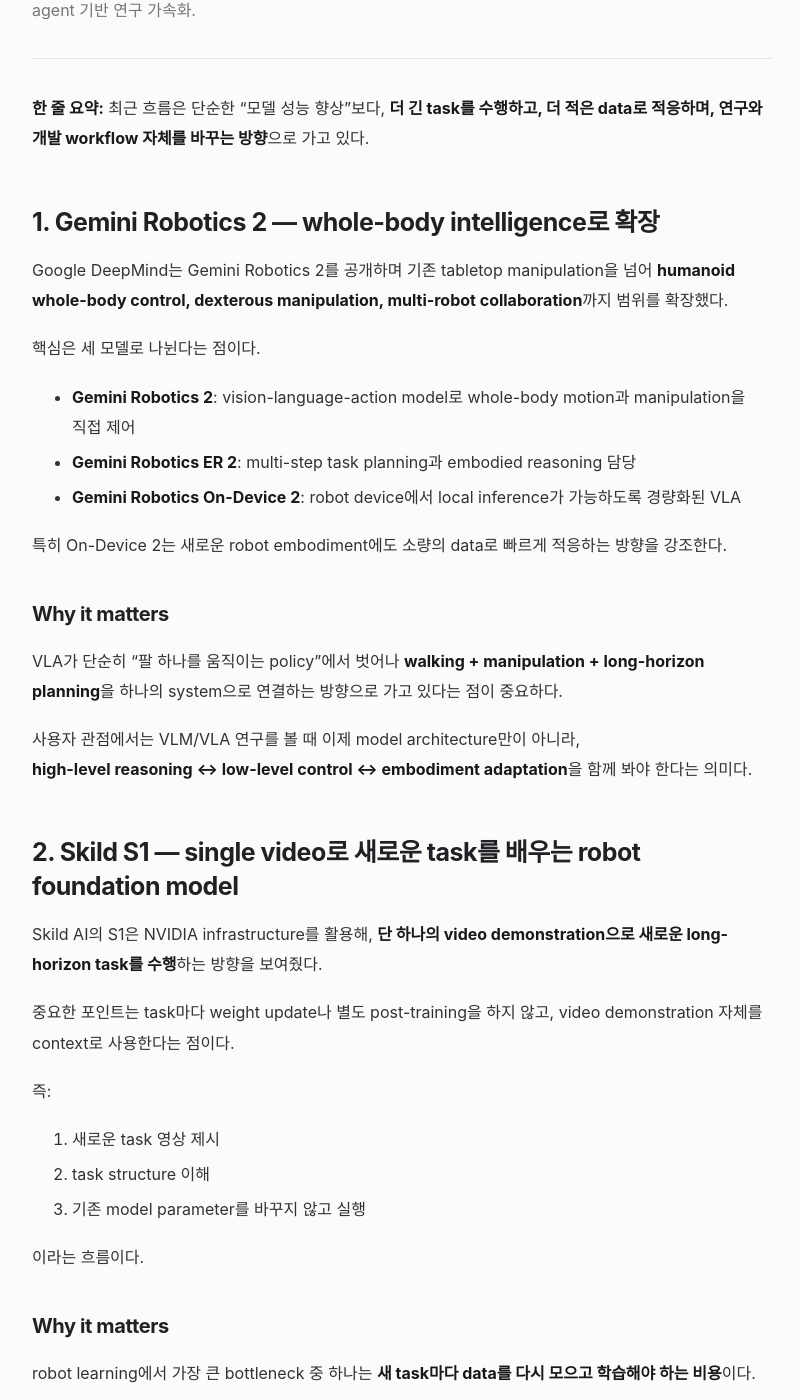
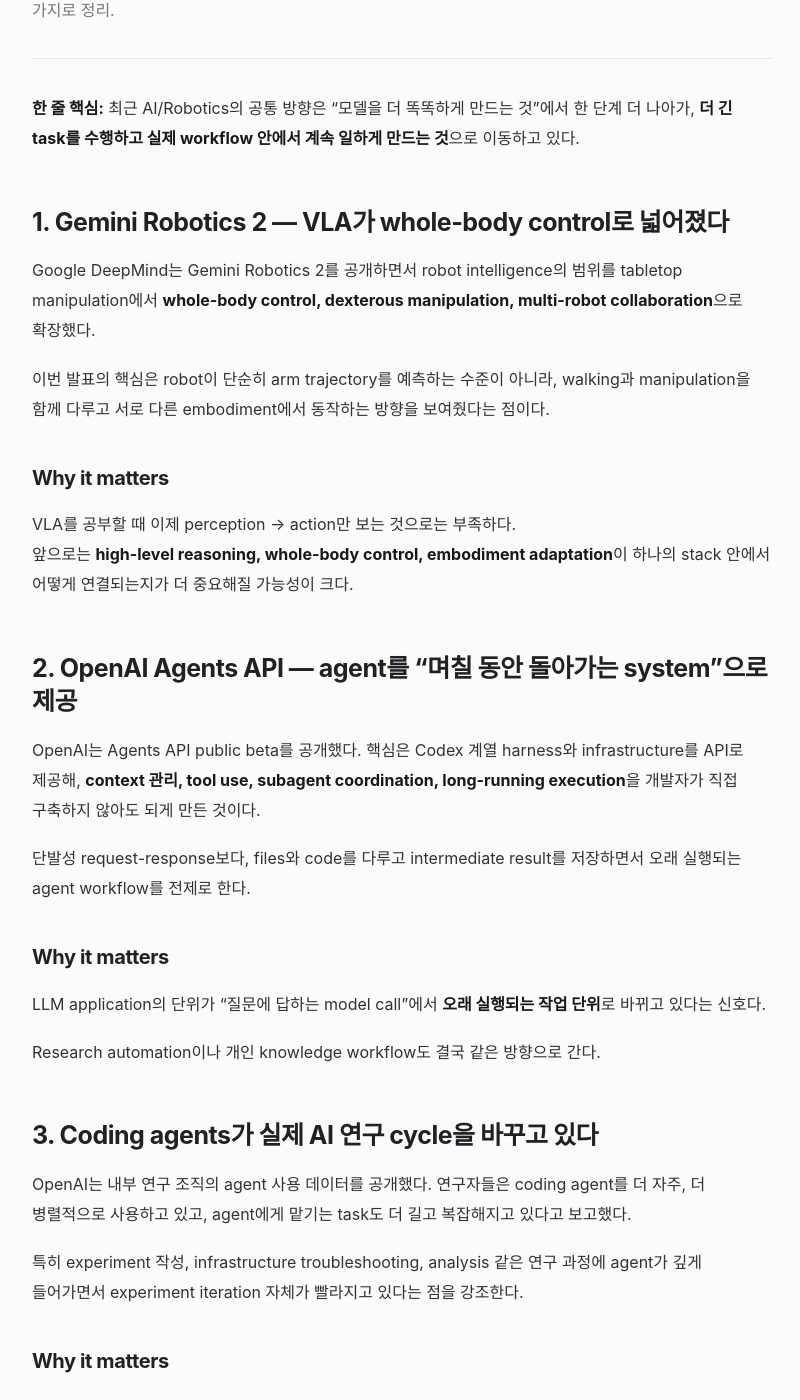
Before and after one commit to nayana224/nayana224.github.io, a Jekyll site: the page built from _research_feed/2026-09-19-ai-robotics.md, in a window 1280 px wide and 1400 px high, scrolled down 378 px. Shown: the whole window, without its empty margins (238-1038 px from the left). Built offline with Jekyll 4.4.1, drawn with Linux system fonts in a browser that asks for light colours; some of the changed text lies outside the part shown.

Commit message:
feed: fix timezone and verify AI robotics update

```diff
--- a/_research_feed/2026-09-19-ai-robotics.md
+++ b/_research_feed/2026-09-19-ai-robotics.md
@@ -1,96 +1,56 @@
 ---
 layout: feed_note
-title: "AI & Robotics Update — Gemini Robotics 2, Skild S1, OpenAI Research Acceleration"
-date: 2026-09-19
+title: "AI & Robotics Update — Gemini Robotics 2, Agents API, Research Acceleration"
+date: 2026-09-19 00:30:00 +0900
 channel: ai-robotics
 channel_label: AI & Robotics
-summary: "최근 AI/Robotics 흐름에서 눈여겨볼 세 가지: whole-body VLA, single-video robot learning, coding agent 기반 연구 가속화."
+summary: "whole-body robotics, long-running cloud agents, coding-agent 기반 연구 가속화까지 최근 흐름을 세 가지로 정리."
 ---
 
-**한 줄 요약:** 최근 흐름은 단순한 “모델 성능 향상”보다, **더 긴 task를 수행하고, 더 적은 data로 적응하며, 연구와 개발 workflow 자체를 바꾸는 방향**으로 가고 있다.
+**한 줄 핵심:** 최근 AI/Robotics의 공통 방향은 “모델을 더 똑똑하게 만드는 것”에서 한 단계 더 나아가, **더 긴 task를 수행하고 실제 workflow 안에서 계속 일하게 만드는 것**으로 이동하고 있다.
 
-## 1. Gemini Robotics 2 — whole-body intelligence로 확장
+## 1. Gemini Robotics 2 — VLA가 whole-body control로 넓어졌다
 
-Google DeepMind는 Gemini Robotics 2를 공개하며 기존 tabletop manipulation을 넘어 **humanoid whole-body control, dexterous manipulation, multi-robot collaboration**까지 범위를 확장했다.
+Google DeepMind는 Gemini Robotics 2를 공개하면서 robot intelligence의 범위를 tabletop manipulation에서 **whole-body control, dexterous manipulation, multi-robot collaboration**으로 확장했다.
 
-핵심은 세 모델로 나뉜다는 점이다.
-
-- **Gemini Robotics 2**: vision-language-action model로 whole-body motion과 manipulation을 직접 제어
-- **Gemini Robotics ER 2**: multi-step task planning과 embodied reasoning 담당
-- **Gemini Robotics On-Device 2**: robot device에서 local inference가 가능하도록 경량화된 VLA
-
-특히 On-Device 2는 새로운 robot embodiment에도 소량의 data로 빠르게 적응하는 방향을 강조한다.
+이번 발표의 핵심은 robot이 단순히 arm trajectory를 예측하는 수준이 아니라, walking과 manipulation을 함께 다루고 서로 다른 embodiment에서 동작하는 방향을 보여줬다는 점이다.
 
 ### Why it matters
 
-VLA가 단순히 “팔 하나를 움직이는 policy”에서 벗어나 **walking + manipulation + long-horizon planning**을 하나의 system으로 연결하는 방향으로 가고 있다는 점이 중요하다.
+VLA를 공부할 때 이제 perception → action만 보는 것으로는 부족하다.
+앞으로는 **high-level reasoning, whole-body control, embodiment adaptation**이 하나의 stack 안에서 어떻게 연결되는지가 더 중요해질 가능성이 크다.
 
-사용자 관점에서는 VLM/VLA 연구를 볼 때 이제 model architecture만이 아니라,
-**high-level reasoning ↔ low-level control ↔ embodiment adaptation**을 함께 봐야 한다는 의미다.
+## 2. OpenAI Agents API — agent를 “며칠 동안 돌아가는 system”으로 제공
 
-## 2. Skild S1 — single video로 새로운 task를 배우는 robot foundation model
+OpenAI는 Agents API public beta를 공개했다. 핵심은 Codex 계열 harness와 infrastructure를 API로 제공해, **context 관리, tool use, subagent coordination, long-running execution**을 개발자가 직접 구축하지 않아도 되게 만든 것이다.
 
-Skild AI의 S1은 NVIDIA infrastructure를 활용해, **단 하나의 video demonstration으로 새로운 long-horizon task를 수행**하는 방향을 보여줬다.
-
-중요한 포인트는 task마다 weight update나 별도 post-training을 하지 않고, video demonstration 자체를 context로 사용한다는 점이다.
-
-즉:
-
-1. 새로운 task 영상 제시
-2. task structure 이해
-3. 기존 model parameter를 바꾸지 않고 실행
-
-이라는 흐름이다.
+단발성 request-response보다, files와 code를 다루고 intermediate result를 저장하면서 오래 실행되는 agent workflow를 전제로 한다.
 
 ### Why it matters
 
-robot learning에서 가장 큰 bottleneck 중 하나는 **새 task마다 data를 다시 모으고 학습해야 하는 비용**이다.
+LLM application의 단위가 “질문에 답하는 model call”에서 **오래 실행되는 작업 단위**로 바뀌고 있다는 신호다.
 
-S1이 보여주는 방향은 앞으로 robot policy가 “학습이 끝난 model”이 아니라,
-**실행 시점에 demonstration을 context로 받아 즉시 적응하는 model**로 바뀔 가능성을 보여준다.
+Research automation이나 개인 knowledge workflow도 결국 같은 방향으로 간다.
 
-## 3. OpenAI — coding agent가 실제 연구 workflow를 바꾸고 있음
+## 3. Coding agents가 실제 AI 연구 cycle을 바꾸고 있다
 
-OpenAI는 내부 연구 workflow 분석을 통해 coding agent 사용이 단순한 code completion을 넘어 **실험 생성, 코드 작성, 복잡한 연구 task 수행**으로 확대되고 있다고 공개했다.
+OpenAI는 내부 연구 조직의 agent 사용 데이터를 공개했다. 연구자들은 coding agent를 더 자주, 더 병렬적으로 사용하고 있고, agent에게 맡기는 task도 더 길고 복잡해지고 있다고 보고했다.
 
-OpenAI가 강조한 변화는 다음과 같다.
-
-- 연구자가 직접 작성하는 code의 양보다 agent가 수행하는 code 작업 비중 증가
-- experiment iteration 속도 증가
-- agent에게 맡기는 task의 complexity 증가
-- research cycle 자체가 더 빨라지는 현상
+특히 experiment 작성, infrastructure troubleshooting, analysis 같은 연구 과정에 agent가 깊게 들어가면서 experiment iteration 자체가 빨라지고 있다는 점을 강조한다.
 
 ### Why it matters
 
-AI researcher의 생산성 도구가 notebook assistant 수준을 넘어 **experiment operator에 가까워지고 있다**는 의미다.
+AI researcher에게 agent는 이제 단순 code completion 도구가 아니라 **research loop 일부**가 되고 있다.
 
-앞으로 개인 연구 workflow에서도:
-
-- paper → idea extraction
-- implementation scaffold
-- experiment generation
-- result organization
-- documentation
-
-까지 agent 기반 자동화가 자연스럽게 연결될 가능성이 높다.
-
-## 정리
-
-세 흐름을 묶어보면 다음과 같다.
-
-- **Robotics**: 더 넓은 embodiment와 whole-body task로 확장
-- **Robot Learning**: 적은 demonstration으로 즉시 적응
-- **AI Research**: agent가 연구 workflow 자체를 가속
-
-즉, 최근 방향은 모델 하나의 benchmark score보다 **system-level intelligence와 adaptation speed** 쪽으로 이동하고 있다.
+논문 읽기 → 구현 → experiment → 결과 정리 → 문서화까지 연결하는 workflow를 미리 설계해두는 것이 점점 더 중요해질 수 있다.
 
 ## Sources
 
 - Google DeepMind — Gemini Robotics 2
   https://deepmind.google/blog/gemini-robotics-2-brings-whole-body-intelligence-to-robots/
 
-- NVIDIA — Skild AI S1
-  https://blogs.nvidia.com/blog/skild-ai-s1-physical-ai/
+- OpenAI — Introducing the Agents API
+  https://openai.com/index/introducing-the-agents-api/
 
 - OpenAI — Research acceleration: The view inside OpenAI
   https://openai.com/index/research-acceleration-view-inside-openai/
```
